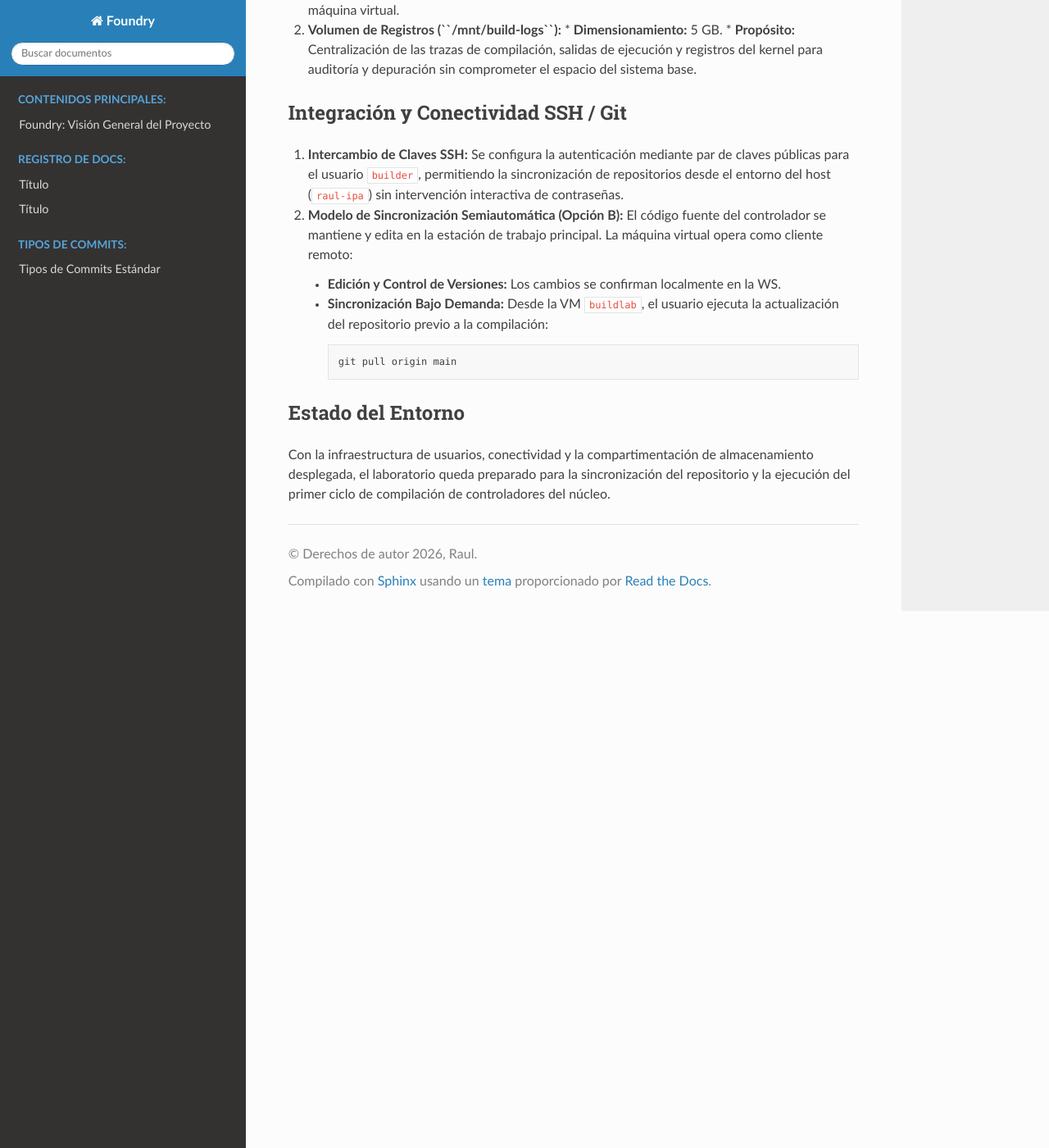
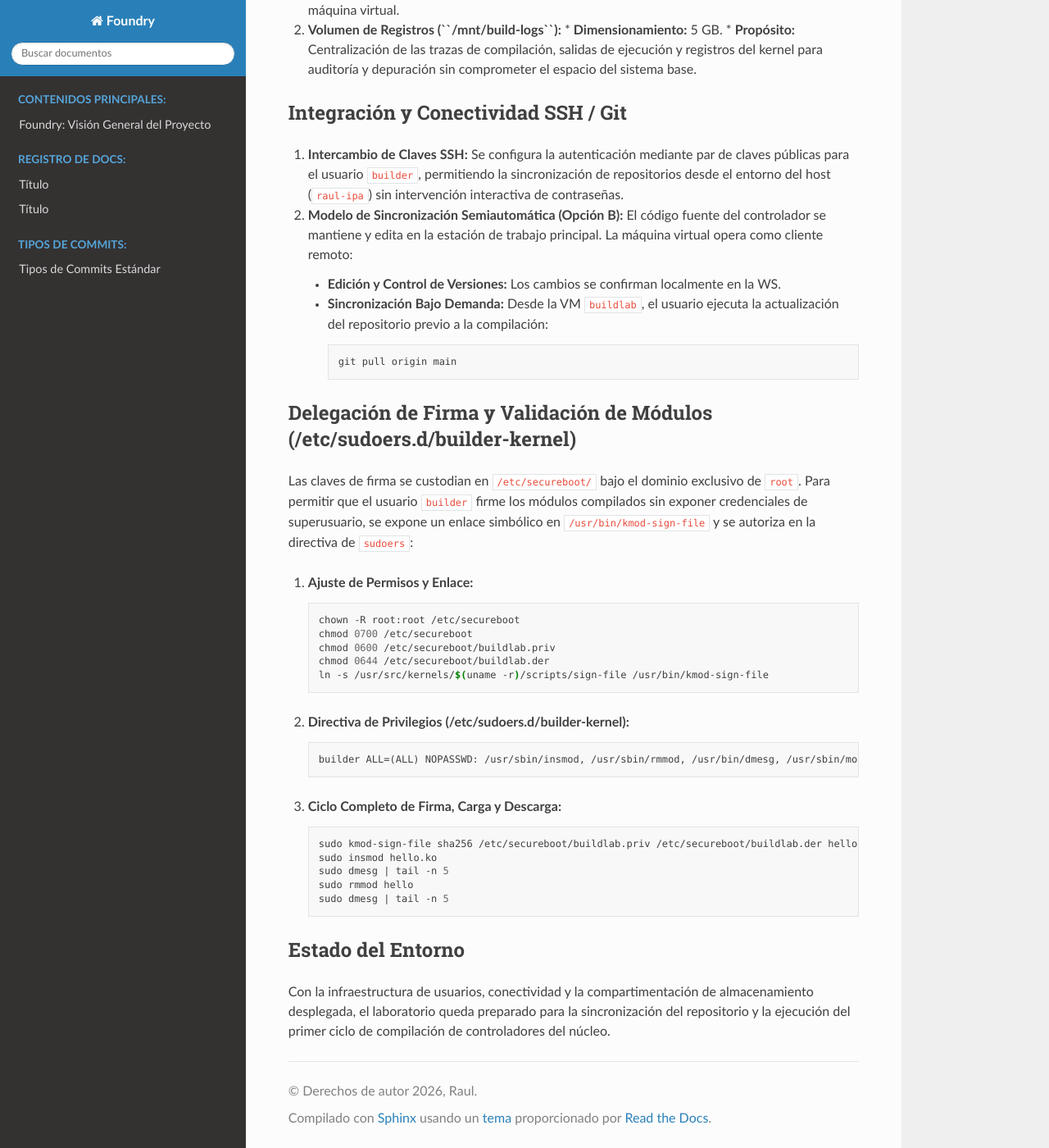
Before and after one commit to raul-dev2025/foundry, a Sphinx documentation site: the page built from docs/fase02_userEnvironment.rst, in a window 1280 px wide and 1400 px high, scrolled down 1385 px. Shown: the whole window at 82% size. Built offline with Sphinx 7.4.7 and the Read the Docs theme 3.1.0, drawn with Linux system fonts in a browser that asks for light colours; pages that are not in the unit, such as notebooks, are missing from menus.

Commit message:
docs: update phase 2 kernel module signing workflow and sudoers delegation

```diff
--- a/docs/fase02_userEnvironment.rst
+++ b/docs/fase02_userEnvironment.rst
@@ -70,6 +70,39 @@ Integración y Conectividad SSH / Git
 
         git pull origin main
 
+
+Delegación de Firma y Validación de Módulos (/etc/sudoers.d/builder-kernel)
+============================================================================
+
+Las claves de firma se custodian en ``/etc/secureboot/`` bajo el dominio exclusivo de ``root``. Para permitir que el usuario ``builder`` firme los módulos compilados sin exponer credenciales de superusuario, se expone un enlace simbólico en ``/usr/bin/kmod-sign-file`` y se autoriza en la directiva de ``sudoers``:
+
+1. **Ajuste de Permisos y Enlace:**
+
+   .. code-block:: bash
+
+      chown -R root:root /etc/secureboot
+      chmod 0700 /etc/secureboot
+      chmod 0600 /etc/secureboot/buildlab.priv
+      chmod 0644 /etc/secureboot/buildlab.der
+      ln -s /usr/src/kernels/$(uname -r)/scripts/sign-file /usr/bin/kmod-sign-file
+
+2. **Directiva de Privilegios (/etc/sudoers.d/builder-kernel):**
+
+   .. code-block:: sudoers
+
+      builder ALL=(ALL) NOPASSWD: /usr/sbin/insmod, /usr/sbin/rmmod, /usr/bin/dmesg, /usr/sbin/modinfo, /usr/bin/kmod-sign-file
+
+3. **Ciclo Completo de Firma, Carga y Descarga:**
+
+   .. code-block:: bash
+
+      sudo kmod-sign-file sha256 /etc/secureboot/buildlab.priv /etc/secureboot/buildlab.der hello.ko
+      sudo insmod hello.ko
+      sudo dmesg | tail -n 5
+      sudo rmmod hello
+      sudo dmesg | tail -n 5
+
+
 Estado del Entorno
 ==================
 
```
